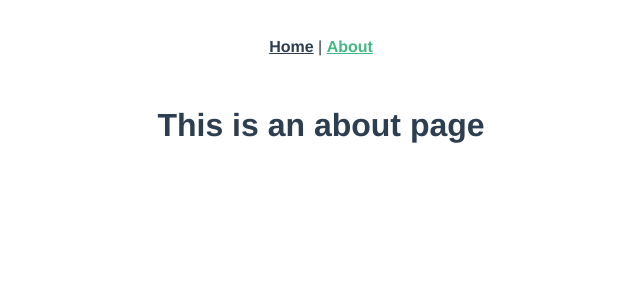
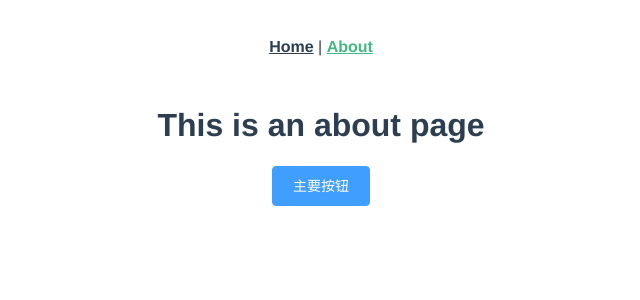
Before and after one commit to songStar0904/vue-admin, a Vue app: page /about in a window 1280 px wide. Shown: the top 300 px of the page, without its empty margins (319-959 px from the left). Built offline with nearby package versions, Linux system fonts and the light colour scheme.

Commit message:
引入element-ui

```diff
--- a/package.json
+++ b/package.json
@@ -10,6 +10,7 @@
   },
   "dependencies": {
     "core-js": "^2.6.5",
+    "element-ui": "^2.11.1",
     "vue": "^2.6.10",
     "vue-router": "^3.0.3",
     "vuex": "^3.0.1"
--- a/src/main.js
+++ b/src/main.js
@@ -2,6 +2,10 @@
 import App from './App.vue'
 import router from './router'
 import store from './store'
+
+import elementUI from 'element-ui'
+import 'element-ui/lib/theme-chalk/index.css'
+Vue.use(elementUI)
 
 Vue.config.productionTip = false
 
--- a/src/views/About.vue
+++ b/src/views/About.vue
@@ -1,5 +1,6 @@
 <template>
   <div class="about">
     <h1>This is an about page</h1>
+    <el-button type="primary">主要按钮</el-button>
   </div>
 </template>
```
